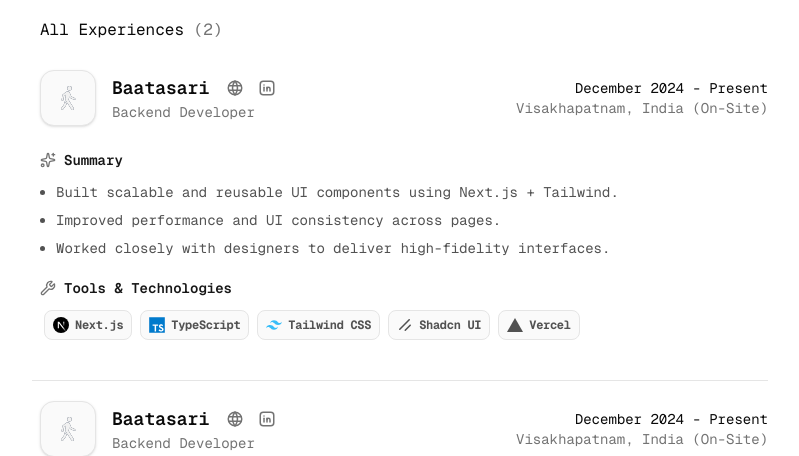
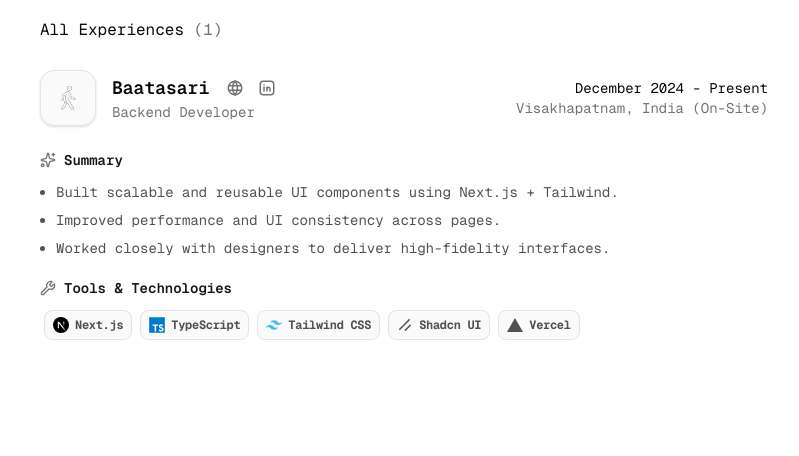
Before and after one commit to niladri-gudu/portfolio, a Next.js app: page /work in a window 1280 px wide. Shown: the part 271-727 px from the top of the page, without its empty margins (240-1039 px from the left). Built offline with nearby package versions, Linux system fonts and the light colour scheme; no server answers; the database is empty.

Commit message:
added baatasari duplicates

```diff
--- a/components/data/work.ts
+++ b/components/data/work.ts
@@ -55,32 +55,4 @@ export const workItems: WorkItem[] = [
       { name: "Vercel", icon: "vercel", link: "https://vercel.com" },
     ],
   },
-  {
-    company: "Baatasari",
-    role: "Backend Developer",
-    duration: "December 2024 - Present",
-    location: "Visakhapatnam, India (On-Site)",
-    companyLogo: 'baatasari',
-
-    links: {
-      website: "https://baatasari.com",
-      // twitter: "https://x.com/vercel",
-      linkedin: "https://www.linkedin.com/company/baatasari",
-      // github: "https://github.com/vercel",
-    },
-
-    summary: [
-      "Built scalable and reusable UI components using Next.js + Tailwind.",
-      "Improved performance and UI consistency across pages.",
-      "Worked closely with designers to deliver high-fidelity interfaces.",
-    ],
-
-    technologies: [
-      { name: "Next.js", icon: "next", link: "https://nextjs.org" },
-      { name: "TypeScript", icon: "ts", link: "https://www.typescriptlang.org" },
-      { name: "Tailwind CSS", icon: "tailwind", link: "https://tailwindcss.com" },
-      { name: "Shadcn UI", icon: "shadcn", link: "https://ui.shadcn.com" },
-      { name: "Vercel", icon: "vercel", link: "https://vercel.com" },
-    ],
-  },
 ];
```
